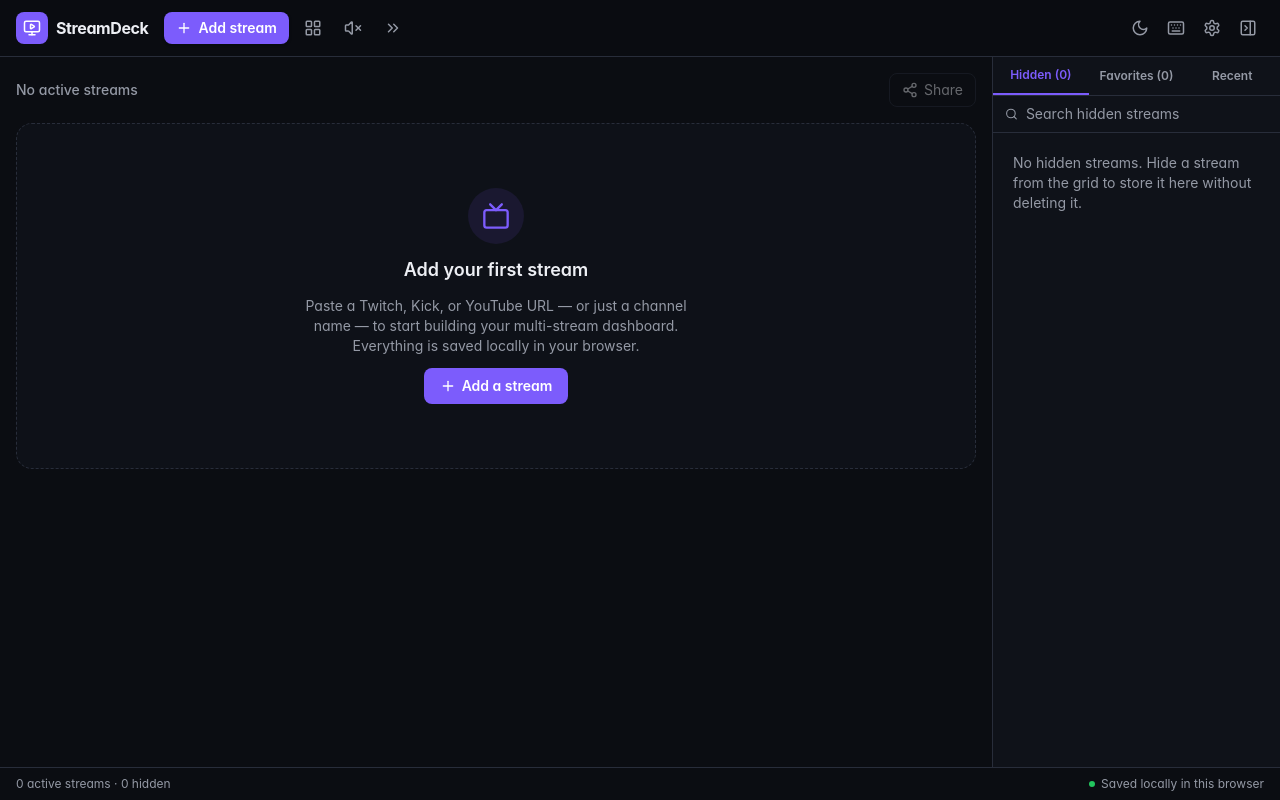
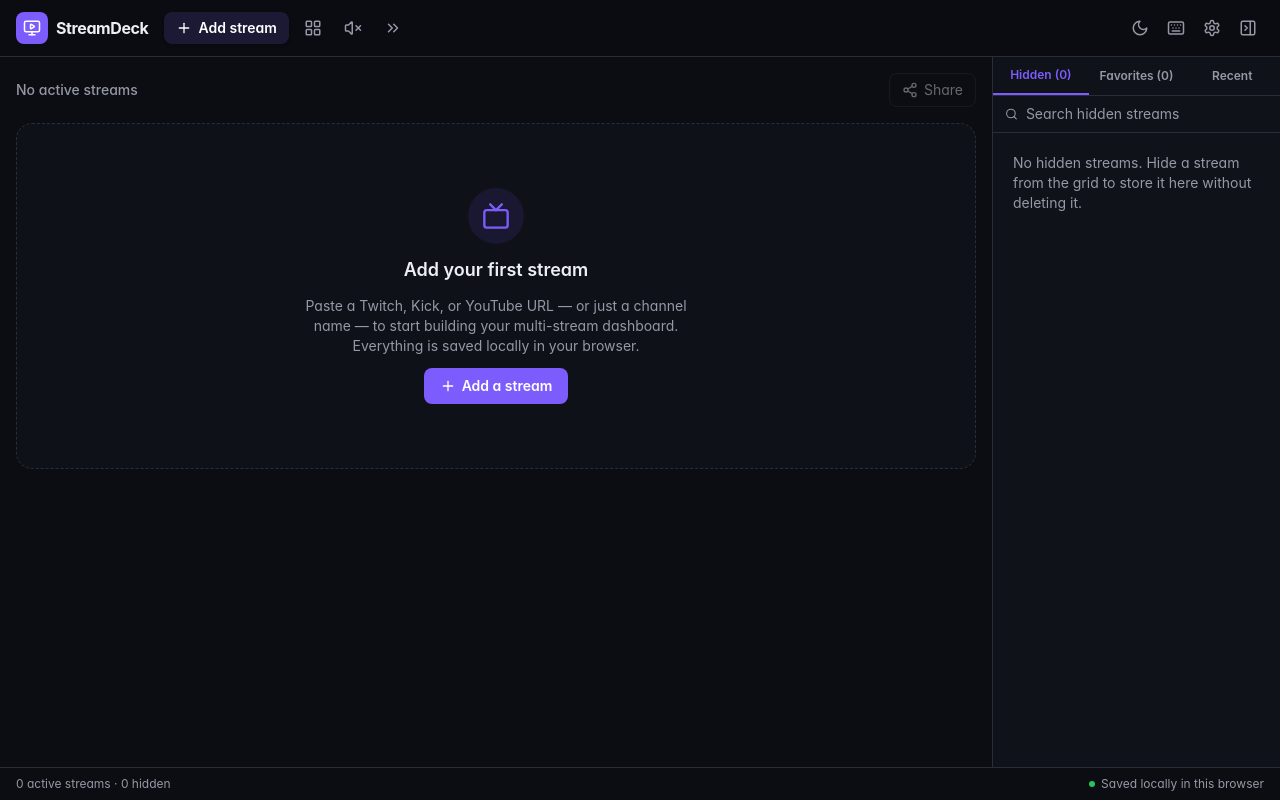
Before and after one commit to welshman/streamdeck, a React (Vite) app: page / in a window 1280 px wide. Built offline with nearby package versions, Linux system fonts and the light colour scheme.

Commit message:
Update Navbar button styles for better appearance
First File Edit

```diff
--- a/src/components/layout/Navbar.tsx
+++ b/src/components/layout/Navbar.tsx
@@ -89,7 +89,7 @@
         <button
           type="button"
           onClick={onAddStream}
-          className="inline-flex items-center gap-1.5 rounded-lg bg-accent px-3 py-1.5 text-sm font-semibold text-white shadow-card hover:bg-accent-hover focus-visible:outline focus-visible:outline-2 focus-visible:outline-accent focus-visible:outline-offset-2"
+          className="inline-flex items-center gap-1.5 rounded-lg bg-[#1c1935] px-3 py-1.5 text-sm font-semibold text-white shadow-card hover:bg-[#2a2650] focus-visible:outline focus-visible:outline-2 focus-visible:outline-[#1c1935] focus-visible:outline-offset-2"
           >
           <Plus className="h-4 w-4" aria-hidden="true" />
           <span className="hidden sm:inline">Add stream</span>
```
